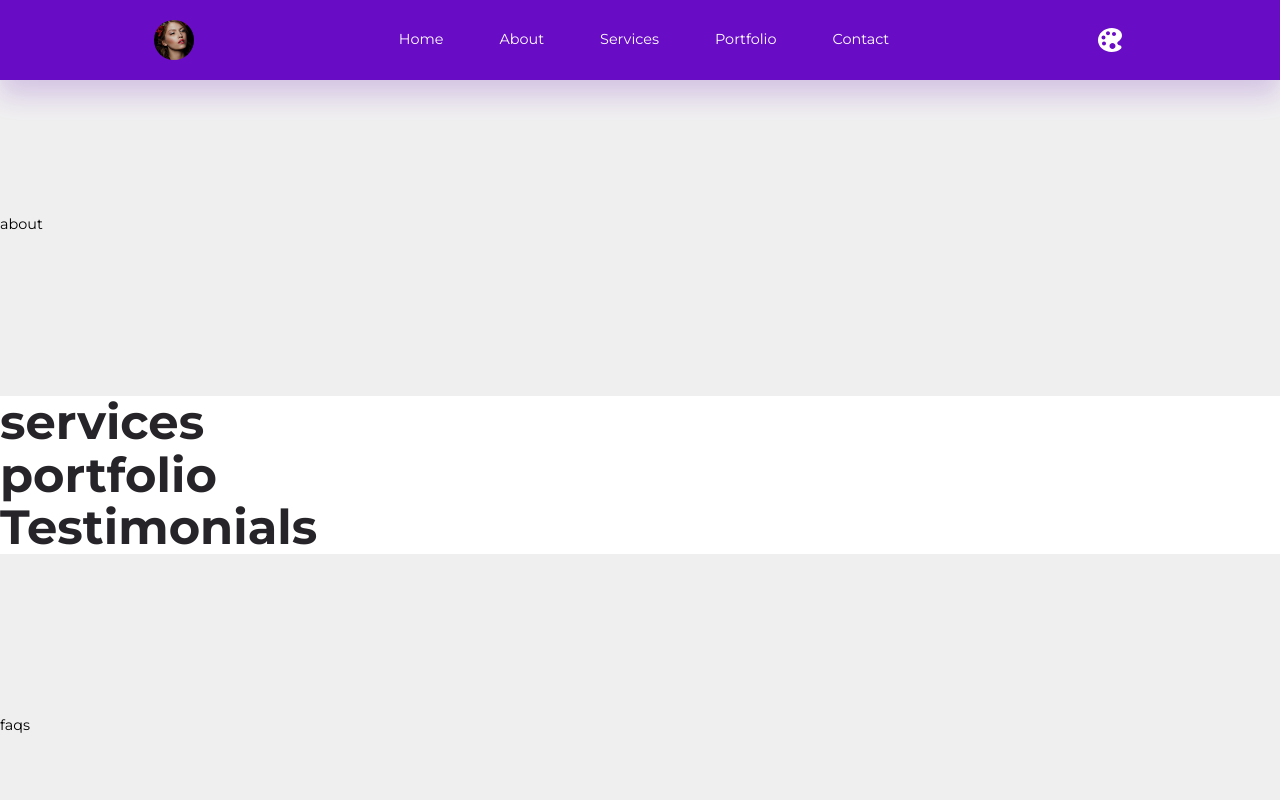
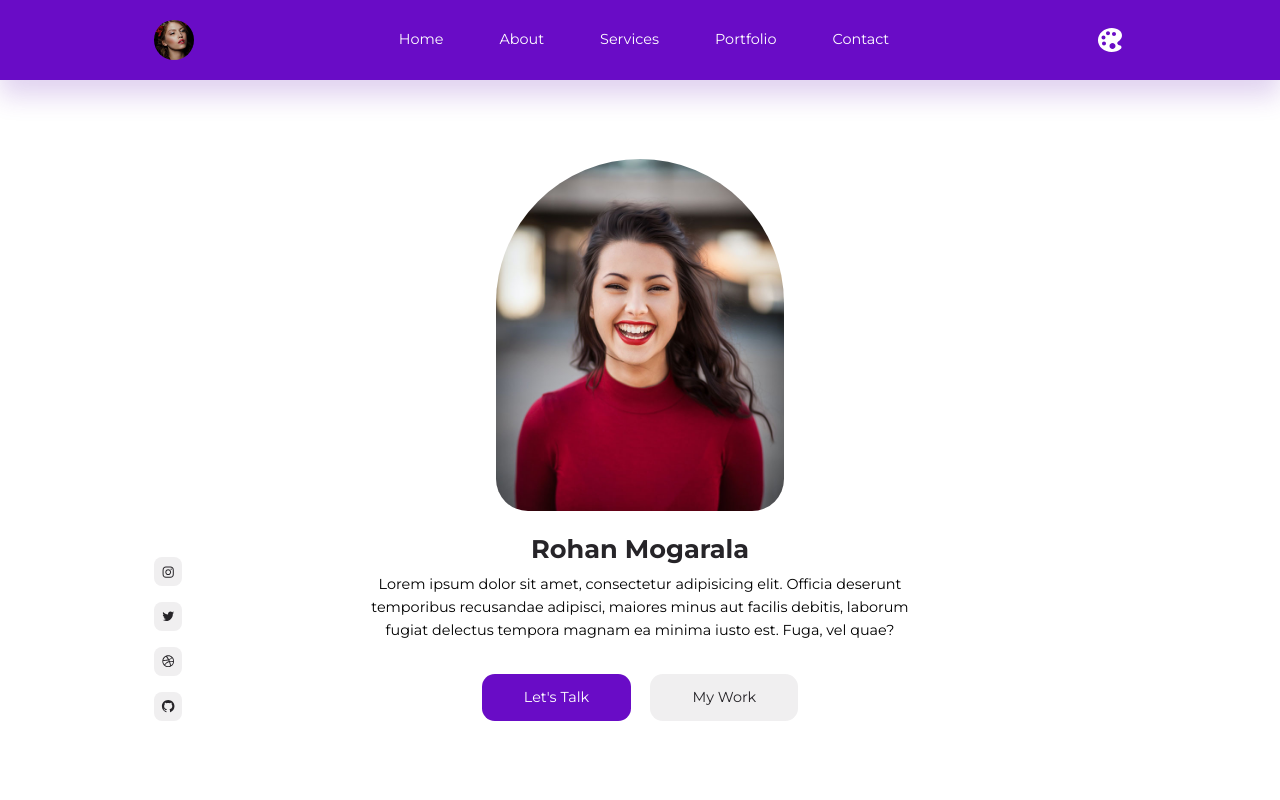
Before and after one commit to Rohan-tech11/My-Portfolio, a React (Create React App) app: page / in a window 1280 px wide. Shown: the top 800 px of the page. Built offline with nearby package versions, Linux system fonts and the light colour scheme.

Commit message:
Added-HeaderComponent

```diff
--- a/src/sections/header/Header.jsx
+++ b/src/sections/header/Header.jsx
@@ -1,8 +1,43 @@
+import HeaderImage from "../../assets/header.jpg";
+import data from "./data";
+
 import "./header.css";
+
 const Header = () => {
   return (
     <header id="header">
-      <h1>header</h1>
+      <div className="container header__container">
+        <div className="header__profile" data-aos="fade-in">
+          <img src={HeaderImage} alt="Header Portait" />
+        </div>
+        <h3 data-aos="fade-up">Rohan Mogarala</h3>
+        <p data-aos="fade-up">
+          Lorem ipsum dolor sit amet, consectetur adipisicing elit. Officia
+          deserunt temporibus recusandae adipisci, maiores minus aut facilis
+          debitis, laborum fugiat delectus tempora magnam ea minima iusto est.
+          Fuga, vel quae?
+        </p>
+        <div className="header__cta" data-aos="fade-up">
+          <a href="#contact" className="btn primary">
+            Let's Talk
+          </a>
+          <a href="#portfolio" className="btn light">
+            My Work
+          </a>
+        </div>
+        <div className="header__socials">
+          {data.map((item) => (
+            <a
+              key={item.id}
+              href={item.link}
+              target="_blank"
+              rel="noopener noreferrer"
+            >
+              {item.icon}
+            </a>
+          ))}
+        </div>
+      </div>
     </header>
   );
 };
--- /dev/null
+++ b/src/sections/header/data.js
@@ -0,0 +1,13 @@
+import {AiOutlineInstagram} from 'react-icons/ai'
+import {AiOutlineTwitter} from 'react-icons/ai'
+import {AiOutlineDribbble} from 'react-icons/ai'
+import {AiFillGithub} from 'react-icons/ai'
+
+const data = [
+    {id: 1, link: 'https://instagram.com', icon: <AiOutlineInstagram/>},
+    {id: 2, link: 'https://twitter.com', icon: <AiOutlineTwitter/>},
+    {id: 3, link: 'https://dribbble.com', icon: <AiOutlineDribbble/>},
+    {id: 4, link: 'https://github.com', icon: <AiFillGithub/>}
+]
+
+export default data
--- a/src/sections/header/header.css
+++ b/src/sections/header/header.css
@@ -0,0 +1,91 @@
+header {
+  margin-top: 5rem;
+  height: calc(100vh - 5rem);
+  display: grid;
+  place-items: center;
+  background: var(--color-white);
+  transition: var(--transition);
+}
+
+.header__container {
+  display: flex;
+  flex-direction: column;
+  align-items: center;
+  position: relative;
+}
+
+.header__profile {
+  width: 18rem;
+  height: 22rem;
+  border-radius: 9rem 9rem 2rem 2rem;
+  overflow: hidden;
+  margin-bottom: 1.5rem;
+}
+
+.header__container p {
+  width: 35rem;
+  text-align: center;
+  margin: 0.6rem 0 2rem;
+}
+
+.header__cta {
+  display: flex;
+  align-items: center;
+  gap: 1.2rem;
+}
+
+.header__socials {
+  position: absolute;
+  left: 0;
+  bottom: 0;
+  display: flex;
+  flex-direction: column;
+  gap: 1rem;
+}
+
+.header__socials a {
+  width: 1.8rem;
+  aspect-ratio: 1/1;
+  background: var(--color-light);
+  color: var(--color-black);
+  display: grid;
+  place-items: center;
+  border-radius: var(--border-radius-3);
+}
+
+.header__socials a:hover {
+  background: var(--color-primary);
+  color: var(--color-white);
+  transform: translateX(-0.5rem);
+}
+
+/* MEDIA QUERIES (tablets) */
+@media screen and (max-width: 1024px) {
+  header {
+    margin-top: 0;
+    height: 100vh;
+  }
+}
+
+/* MEDIA QUERIES (tablets) */
+@media screen and (max-width: 600px) {
+  .header__profile {
+    width: 14rem;
+    height: 17rem;
+    max-width: 60%;
+    max-height: 35vh;
+    /* margin-top: 40; */
+  }
+
+  .header__container p {
+    width: 100%;
+  }
+
+  .header__cta {
+    gap: 1rem;
+  }
+
+  .header__socials {
+    display: none;
+  }
+}
--- a/src/sections/navbar/navbar.css
+++ b/src/sections/navbar/navbar.css
@@ -26,6 +26,7 @@ nav {
 
 .nav__menu {
   display: flex;
+
   gap: 3.5rem;
 }
 
```
